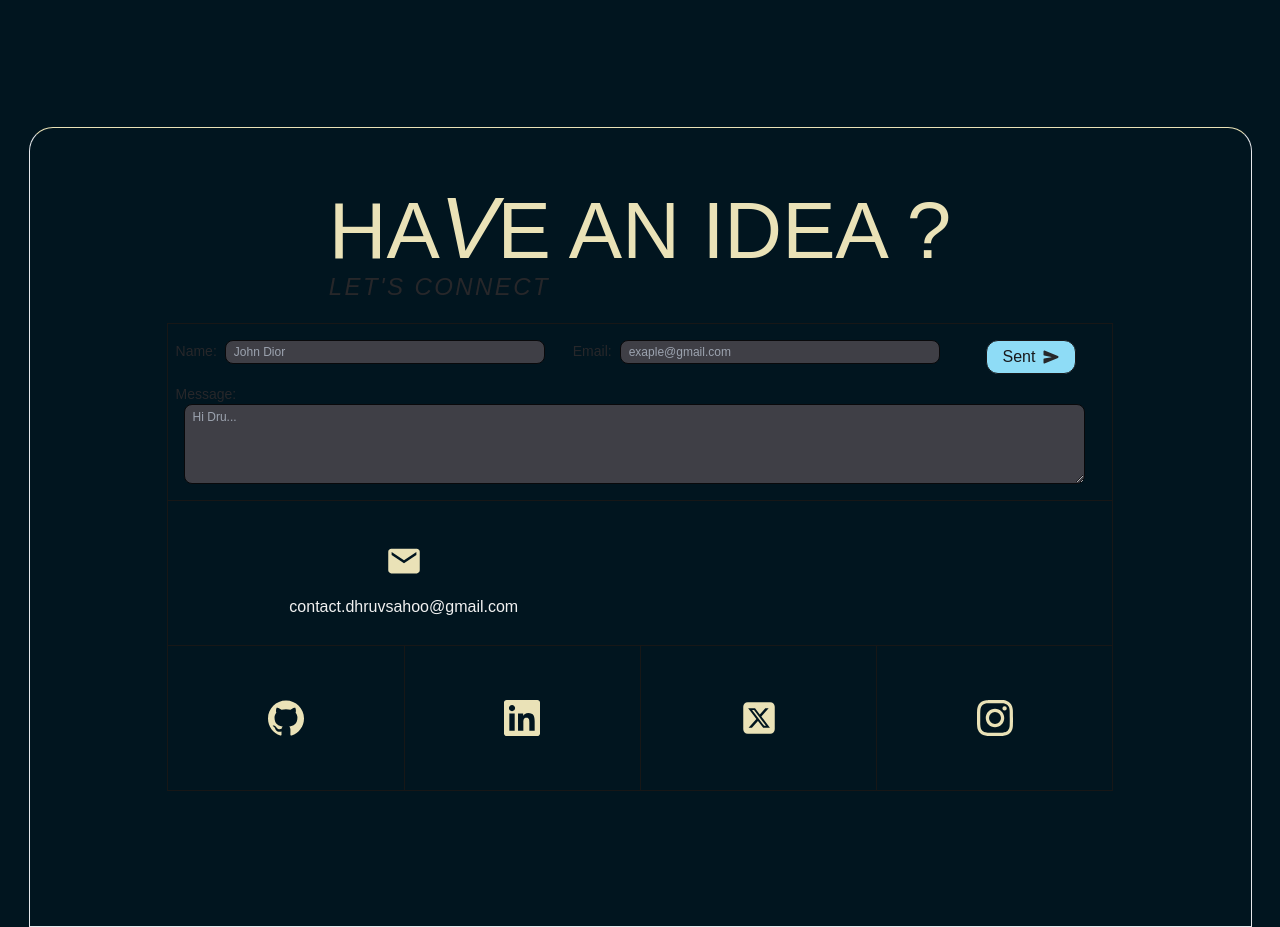
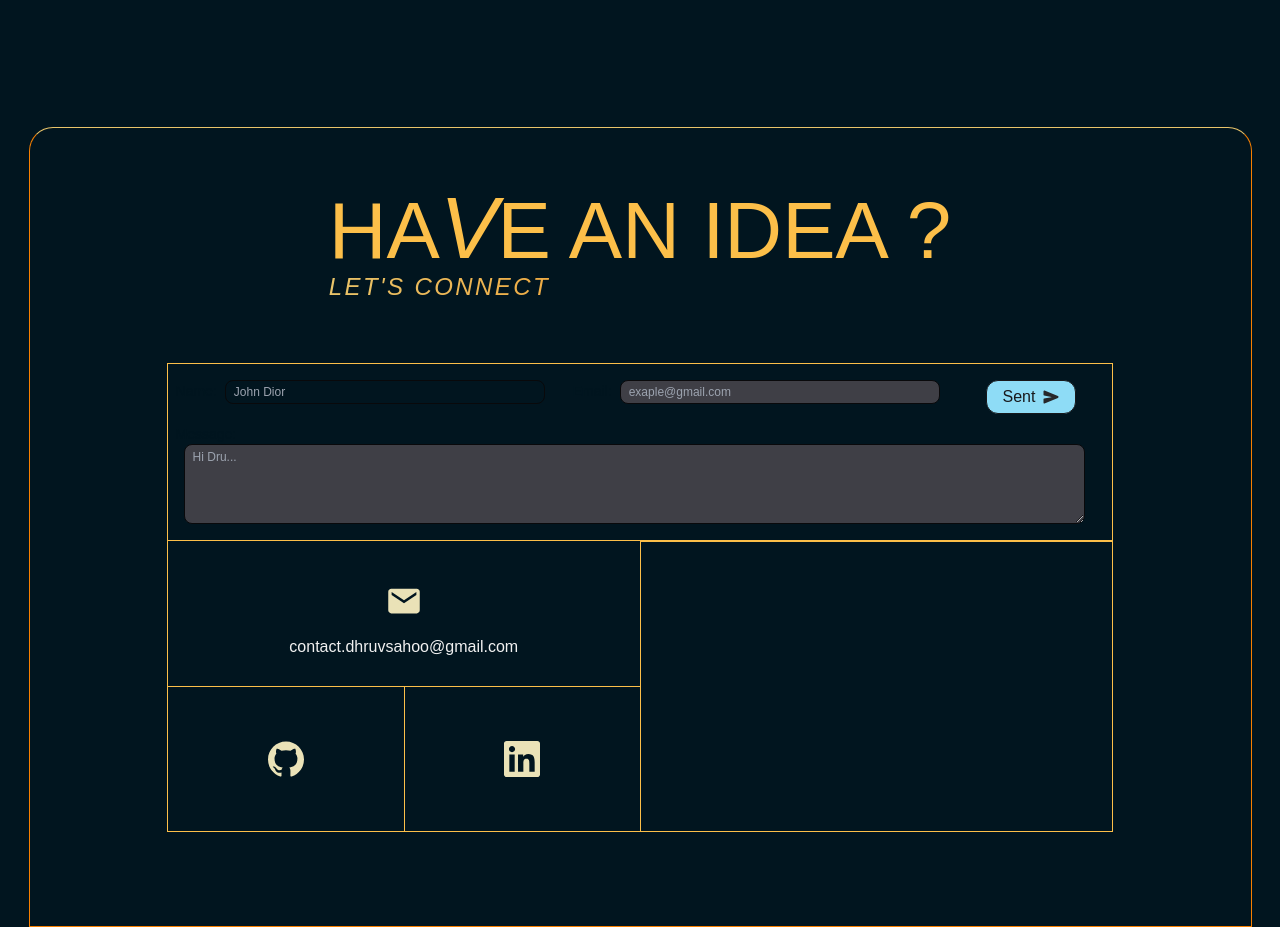
Before and after one commit to Dru-429/portfolio, a Next.js app: page / in a window 1280 px wide. Shown: the part 3040-3967 px from the top of the page. Built offline with nearby package versions, Linux system fonts and the light colour scheme.

Commit message:
Addedd color theme to contact

```diff
--- a/app/components/contact/ClipContactPath.jsx
+++ b/app/components/contact/ClipContactPath.jsx
@@ -1,3 +1,4 @@
+"use cleint";
 import React, { useState } from "react";
 import {
   SiAdobe,
@@ -11,7 +12,7 @@ import {
   SiGithub,
   SiSpotify,
   SiTiktok,
-  SiInstagram
+  SiInstagram,
 } from "react-icons/si";
 import { FaSquareXTwitter } from "react-icons/fa6";
 import { IoMdMail } from "react-icons/io";
@@ -20,7 +21,6 @@ import LinkBox from "./LinkBox";
 import ContactForm from "./ContactForm";
 
 export const SocialLinks = () => {
-
   return (
     <div className="">
       <div className="mx-auto max-w-7xl">
@@ -32,20 +32,43 @@ export const SocialLinks = () => {
 
 const ClipPathLinks = () => {
   return (
-    <div className="divide-y divide-neutral-900 border border-neutral-900">
-      <div className="grid grid-cols-1 divide-x divide-neutral-900">
+    <div className="divide-y divide-primary border border-primary">
+      <div className="grid grid-cols-1 divide-x divide-primary">
         <ContactForm />
       </div>
-      <div className="grid grid-cols-2 divide-x divide-neutral-900">
-        <LinkBox Icon={IoMdMail} href="mailto:contact.dhruvsahoo@gmail.com" Text="contact.dhruvsahoo@gmail.com" />
-        {/* <LinkBox Icon={Contra} href="https://contra.com/dhruv_sahoo_vwidjfcl?utm_campaign=social_sharing&utm_medium=independent_share&utm_source=copy_link" /> */}
+
+      <div className="grid grid-cols-2 divide-y divide-x divide-primary">
+
+        <div className="grid grid-rows-2 divide-y divide-primary">
+
+          <div className="grid grid-cols-1 divide-x divide-primary">
+            <LinkBox
+              Icon={IoMdMail}
+              href="mailto:contact.dhruvsahoo@gmail.com"
+              Text="contact.dhruvsahoo@gmail.com"
+            />
+            {/* <LinkBox Icon={Contra} href="https://contra.com/dhruv_sahoo_vwidjfcl?utm_campaign=social_sharing&utm_medium=independent_share&utm_source=copy_link" /> */}
+          </div>
+
+          <div className="grid grid-cols-2  divide-x divide-primary">
+            <LinkBox
+              Icon={SiGithub}
+              href="https://github.com/Dru-429"
+            />
+            <LinkBox
+              Icon={SiLinkedin}
+              href="https://www.linkedin.com/in/dhruvsahoo/"
+            />
+            {/* <LinkBox Icon={FaSquareXTwitter} href="https://x.com/_dru429/" />
+          <LinkBox Icon={SiInstagram} href="https://www.instagram.com/_dru429/" /> */}
+          </div>
+        </div>
+
+        <div className="grid grid-cols-1 place-content-center">
+          <LinkBox  Icon="nn" href="nn" />
+        </div>
       </div>
-      <div className="grid grid-cols-4 divide-x divide-neutral-900">
-        <LinkBox Icon={SiGithub} href="https://github.com/Dru-429" />
-        <LinkBox Icon={SiLinkedin} href="https://www.linkedin.com/in/dhruvsahoo/" />
-        <LinkBox Icon={FaSquareXTwitter} href="https://x.com/_dru429/" />
-        <LinkBox Icon={SiInstagram} href="https://www.instagram.com/_dru429/" />
-      </div>
+
     </div>
   );
 };
--- a/app/components/contact/Contact.jsx
+++ b/app/components/contact/Contact.jsx
@@ -5,13 +5,13 @@ import { SocialLinks } from './ClipContactPath'
 const Contact = () => {
 
   return (
-    <div className='w-full min-h-screen border-[1px] border-t-text rounded-t-3xl mt-0 md:px-10 px-2 py-20' >
+    <div className='w-full min-h-screen border-[1px] border-t-secondary border-accent rounded-t-3xl mt-0 md:px-10 px-2 py-20' >
         <div className='w-full flex items-center justify-start flex-col'>
-            <div className='text-4xl md:text-[5rem] text- uppercase '>
+            <div className='text-4xl md:text-[5rem] text-primary uppercase mb-10'>
                 <span>ha</span>
                 <motion.span className='italic text-4xl md:text-[5.4rem]' whileHover={{fontStyle:"normal"}}>V</motion.span>
                 e AN IDEA ?
-                <div className='text-lg md:text-2xl text-zinc-800 italic tracking-widest -mt-1 md:mt-5'>
+                <div className='text-lg md:text-2xl italic tracking-widest -mt-1 md:mt-5 bg-gradient-to-r from-secondary to-accent text-transparent bg-clip-text'>
                     let's C
                     <motion.span className='text-lg md:text-2xl' whileHover={{fontStyle:"italic"}}>O</motion.span>
                     nnect
--- a/app/components/contact/ContactForm.jsx
+++ b/app/components/contact/ContactForm.jsx
@@ -26,8 +26,8 @@ const ContactForm = () => {
 
   return (
     <motion.div
-      className='text-zinc-800 px-2 py-4 w-full h-full  relative'
-      whileHover={{ backgroundColor: "#27272a", color: "#F1F1F1" }}
+      className='text-background px-2 py-4 w-full h-full  relative'
+      whileHover={{ backgroundColor: "#01151f", color: "#F77F00" }}
     >
 
       <form onSubmit={handleSubmit} className='relative'>
@@ -37,7 +37,7 @@ const ContactForm = () => {
           <div className='relative'>
             <label htmlFor="name">Name:</label>
             <input
-              className='bg-zinc-700 outline-none rounded-lg px-2 py-1 ml-2 h-6 text-xs border-[1px] border-zinc-950 focus:border-[#8EDCF6] hover:border-[#8EDCF6] text-[#8EDCF6]  w-80'
+              className='bg-background outline-none rounded-lg px-2 py-1 ml-2 h-6 text-xs border-[1px] border-zinc-950 focus:border-[#8EDCF6] hover:border-[#8EDCF6] text-[#8EDCF6]  w-80'
               type="text"
               placeholder='John Dior'
               id="name"
--- a/app/components/contact/LinkBox.jsx
+++ b/app/components/contact/LinkBox.jsx
@@ -1,3 +1,5 @@
+"use client"
+
 import React from 'react'
 import { useAnimate } from "framer-motion";
 
@@ -22,7 +24,7 @@ const EXIT_KEYFRAMES = {
   right: [NO_CLIP, BOTTOM_LEFT_CLIP],
 };
 
-const LinkBox = ({ Icon, href, Text, isform, from  }) => {
+const LinkBox = ({ Icon, href, Text, element  }) => {
   const [scope, animate] = useAnimate();
 
   const getNearestSide = (e) => {
@@ -71,6 +73,7 @@ const LinkBox = ({ Icon, href, Text, isform, from  }) => {
     });
   };
 
+  if (!element){
     return (
       <a
         href={href}
@@ -94,12 +97,20 @@ const LinkBox = ({ Icon, href, Text, isform, from  }) => {
           style={{
             clipPath: BOTTOM_RIGHT_CLIP,
           }}
-        className="absolute inset-0 grid place-content-center bg-zinc-800 text-white"
+          className="absolute inset-0 grid place-content-center bg-text text-background"
         >
           <Icon className="text-xl sm:text-3xl md:text-4xl" />
         </div>
       </a>
     );
+  }
+  else{
+    return(
+      <>
+        {element}
+      </>
+    )
+  }
 };
 
 export default LinkBox
```
Lines whose indentation alone changed are shown as unchanged.
